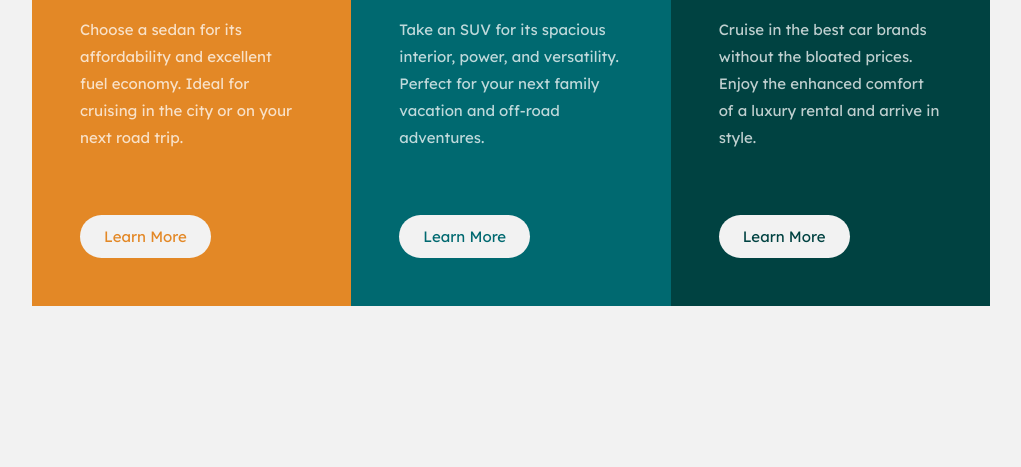
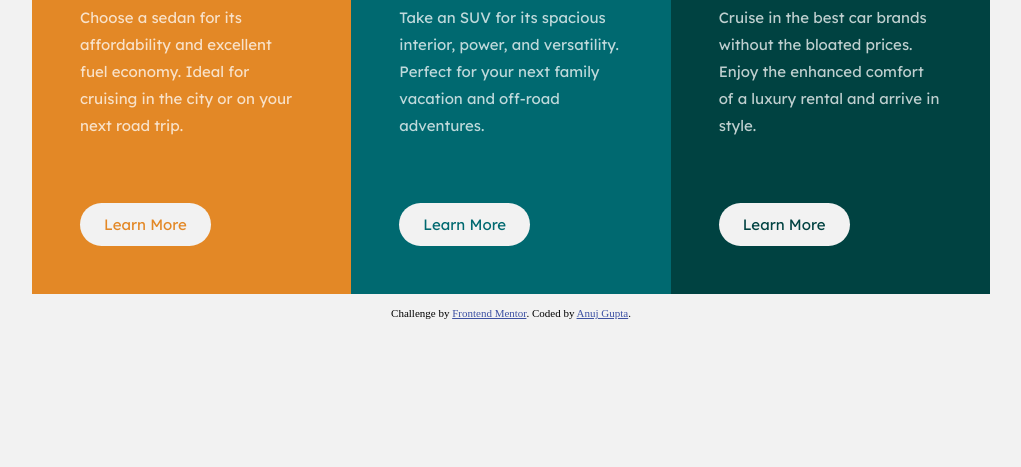
Before and after one commit to AnujCodeIt/3-column-preview-card-component, a plain HTML site: page index.html in a window 1280 px wide. Shown: the part 333-800 px from the top of the page, without its empty margins (129-1150 px from the left). Drawn offline with Linux system fonts and the light colour scheme.

Commit message:
Added Name

```diff
--- a/index.html
+++ b/index.html
@@ -36,6 +36,7 @@
       .attribution {
         font-size: 11px;
         text-align: center;
+        margin-top: 1.2rem;
       }
       .attribution a {
         color: hsl(228, 45%, 44%);
@@ -101,9 +102,11 @@
       </div>
     </main>
 
-    <!-- <div class="attribution">
-    Challenge by <a href="https://www.frontendmentor.io?ref=challenge" target="_blank">Frontend Mentor</a>.
-    Coded by <a href="#">Your Name Here</a>.
-  </div> -->
+    <div class="attribution">
+      Challenge by
+      <a href="https://www.frontendmentor.io?ref=challenge" target="_blank"
+        >Frontend Mentor</a
+      >. Coded by <a href="https://twitter.com/anujcodes_25">Anuj Gupta</a>.
+    </div>
   </body>
 </html>
```
